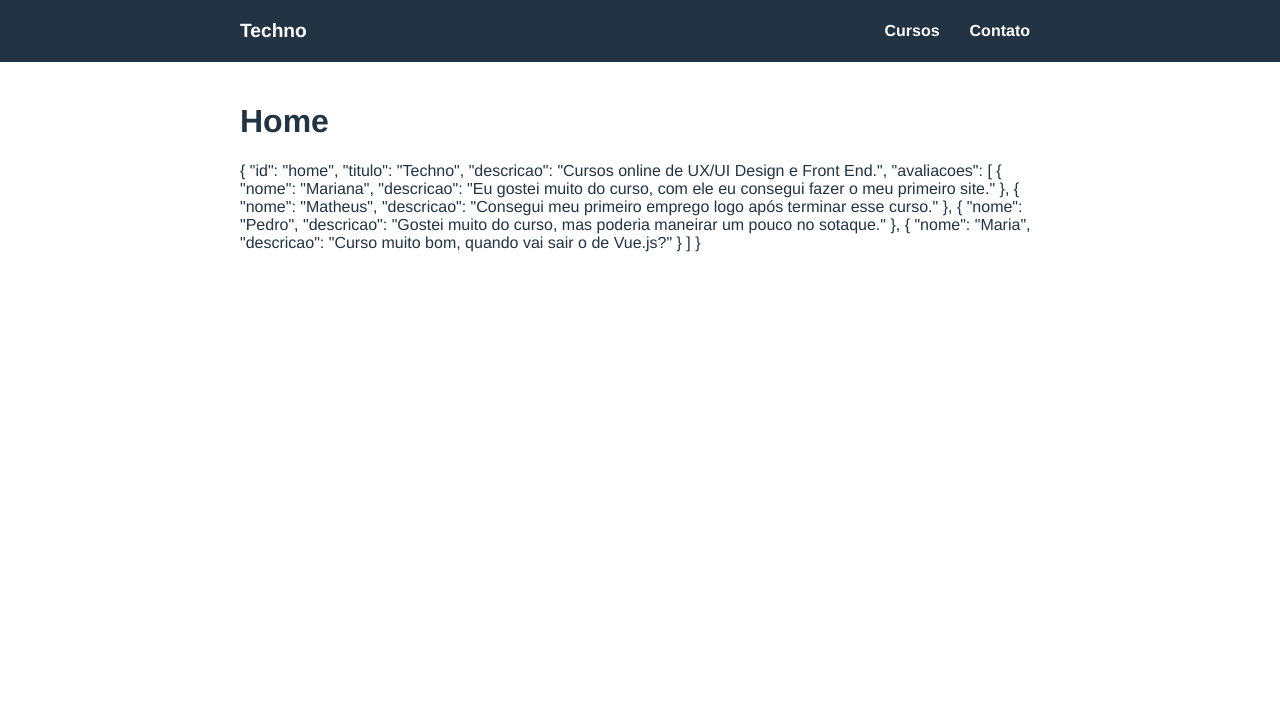
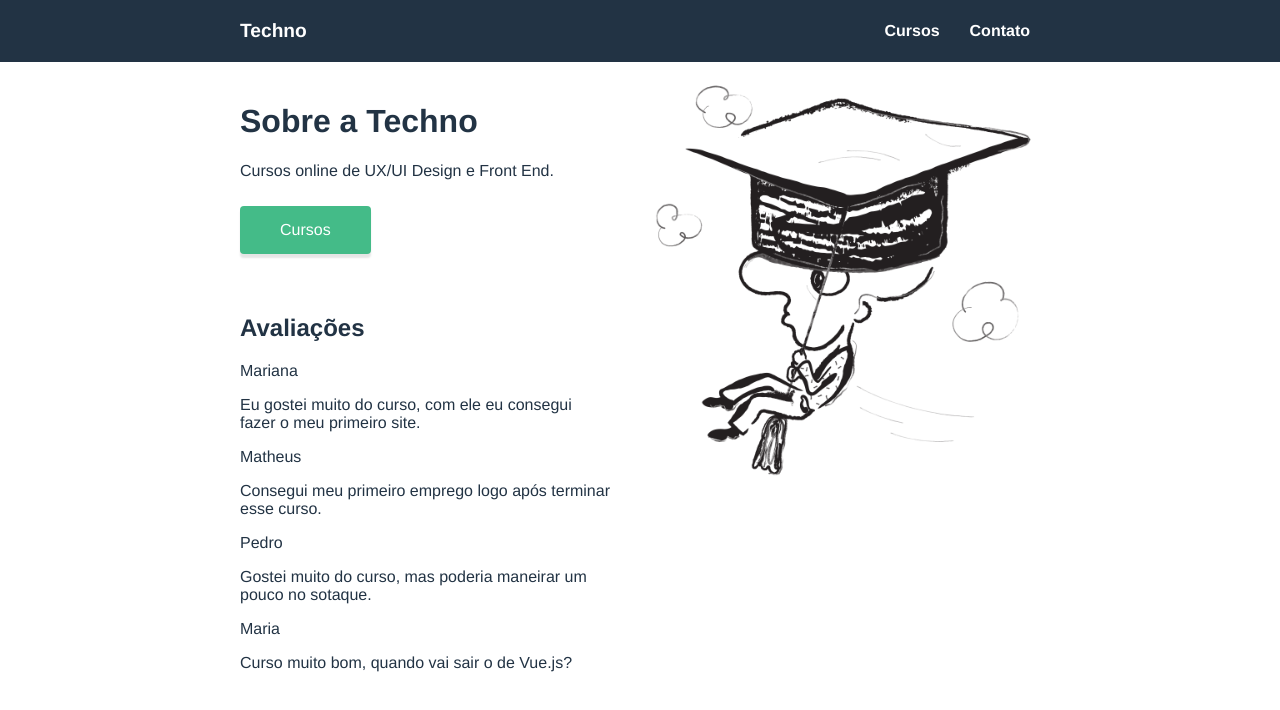
Before and after one commit to WillRy/vuejs2-completo, a Vue app in the folder 07-vue-router/techno-cursos/: page / in a window 1280 px wide. Shown: the top 710 px of the page. Built offline with nearby package versions, Linux system fonts and the light colour scheme; data requests are answered from the project's data file.

Commit message:
Aula 0711 Home
- Criada página home do projeto
  techno-cursos

```diff
--- a/07-vue-router/techno-cursos/src/App.vue
+++ b/07-vue-router/techno-cursos/src/App.vue
@@ -35,9 +35,35 @@ a.router-link-active{
   color: #4b8;
 }
 
+img{
+  display: block;
+  max-width: 100%;
+}
+
 .container{
   max-width: 800px;
   margin: 0 auto;
   padding: 20px;
 }
+
+.v-enter,.v-leave-to{
+  opacity: 0;
+  transform: translate3d(-20px,0,0);
+}
+
+.v-enter-active,.v-leave-active{
+  transition: all 0.3s;
+}
+
+.conteudo{
+  display: grid;
+  grid-template-columns: 1fr minmax(200px,400px);
+  grid-gap: 30px;
+}
+
+@media screen and (max-width: 768px){
+  .conteudo{
+    display: block;
+  }
+}
 </style>
--- a/07-vue-router/techno-cursos/src/views/Contato.vue
+++ b/07-vue-router/techno-cursos/src/views/Contato.vue
@@ -1,10 +1,12 @@
 <template>
   <div>
     <PageLoading v-if="loading"/>
-    <div v-if="api">
-      <h1>Contato</h1>
-      {{ api }}
-    </div>
+    <transition mode="out-in">
+      <div v-if="api">
+        <h1>Contato</h1>
+        {{ api }}
+      </div>
+    </transition>
   </div>
 </template>
 
--- a/07-vue-router/techno-cursos/src/views/Cursos.vue
+++ b/07-vue-router/techno-cursos/src/views/Cursos.vue
@@ -1,10 +1,12 @@
 <template>
   <div>
     <PageLoading v-if="loading"/>
-    <div v-if="api">
-      <h1>Cursos</h1>
-      {{ api }}
-    </div>
+    <transition mode="out-in">
+      <div v-if="api">
+        <h1>Cursos</h1>
+        {{ api }}
+      </div>
+    </transition>
   </div>
 </template>
 
--- a/07-vue-router/techno-cursos/src/views/Home.vue
+++ b/07-vue-router/techno-cursos/src/views/Home.vue
@@ -1,10 +1,25 @@
 <template>
   <div>
     <PageLoading v-if="loading"/>
-    <div v-if="api">
-      <h1>Home</h1>
-      {{ api }}
-    </div>
+    <transition mode="out-in">
+      <div v-if="api" class="conteudo">
+        <div>
+          <h1>Sobre a {{ api.titulo }}</h1>
+          <p>{{ api.descricao }}</p>
+          <router-link to="/cursos" tag="button" class="btn-cursos">Cursos</router-link>
+          <div>
+            <h2>Avaliações</h2>
+            <ul>
+              <li v-for="(avaliacao) in api.avaliacoes" :key="avaliacao.nome">
+                <p>{{ avaliacao.nome }}</p>
+                <p>{{ avaliacao.descricao }}</p>
+              </li>
+            </ul>
+          </div>
+        </div>
+        <img src="@/assets/aprender.png" alt="Aprender">
+      </div>
+    </transition>
   </div>
 </template>
 <script>
@@ -18,3 +33,19 @@ export default {
   }
 }
 </script>
+
+<style scoped>
+.btn-cursos {
+  border: none;
+  background: #4b8;
+  border-radius: 4px;
+  color: #fff;
+  cursor: pointer;
+  padding: 15px 40px;
+  font-size: 1rem;
+  margin-bottom: 40px;
+  margin-top: 10px;
+  box-shadow: 0 4px 2px rgba(0, 0, 0, 0.1);
+  font-family: 'Avenir', Helvetica, Arial, sans-serif;
+}
+</style>
```
Also changed, not shown: 07-vue-router/techno-cursos/src/assets/aprender.png (added).
